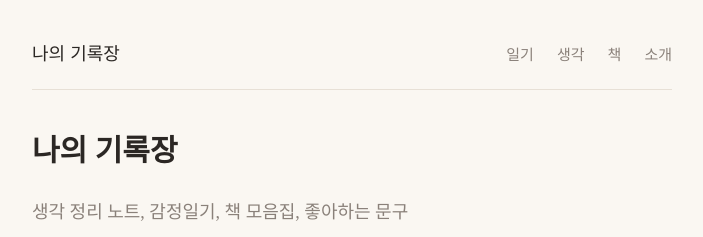
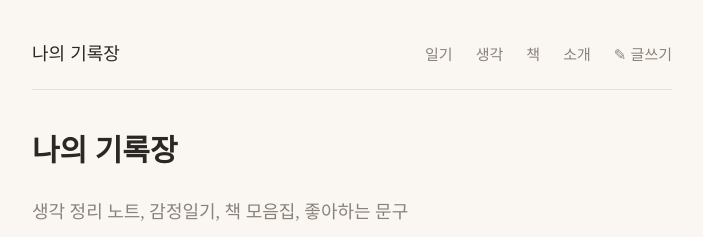
Before and after one commit to dongheon3114/dongheon3114.github.io, a Jekyll site: the page built from index.html, in a window 1280 px wide. Shown: the top 237 px of the page, without its empty margins (288-991 px from the left). Built offline with Jekyll 4.4.1, drawn with Linux system fonts in a browser that asks for light colours; some web fonts are replaced.

Commit message:
Add files via upload

```diff
--- a/_layouts/default.html
+++ b/_layouts/default.html
@@ -19,6 +19,7 @@
       <a href="{{ '/thoughts/' | relative_url }}">생각</a>
       <a href="{{ '/book/' | relative_url }}">책</a>
       <a href="{{ '/about/' | relative_url }}">소개</a>
+      <a class="write-btn" href="{{ '/write/' | relative_url }}">✎ 글쓰기</a>
     </nav>
   </header>
 
```
